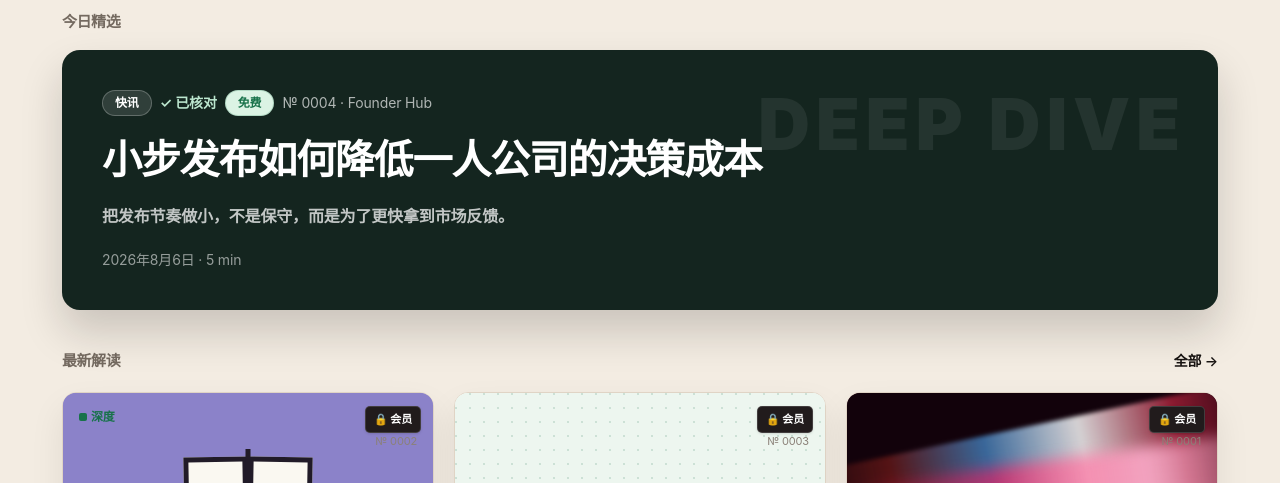
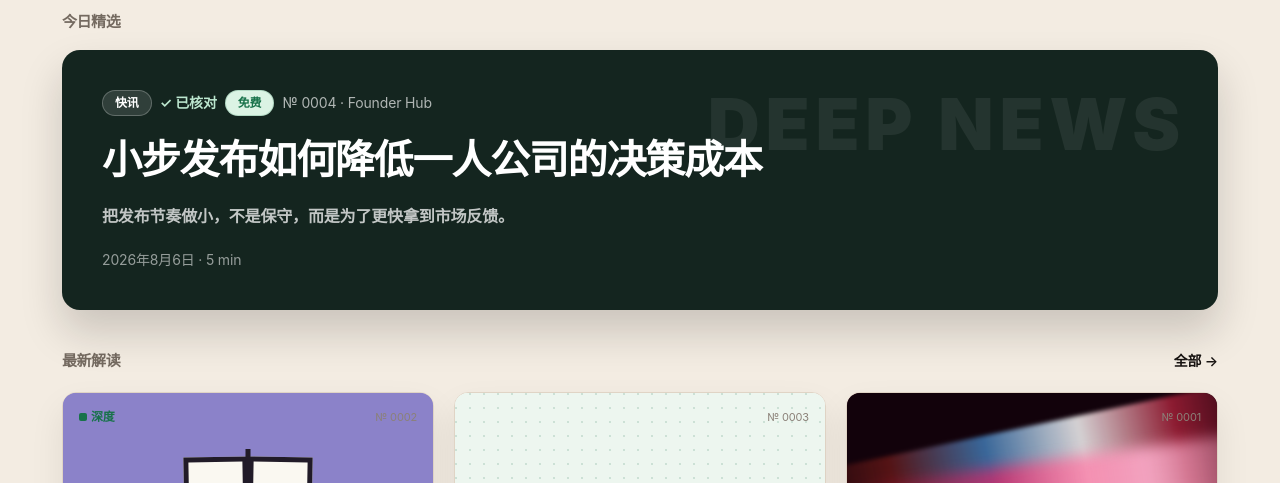
Before and after one commit to RaymanTao/founder-hub, a Next.js app: page / in a window 1280 px wide. Shown: the part 238-721 px from the top of the page. Built offline with nearby package versions, Linux system fonts and the light colour scheme; no server answers.

Commit message:
Update homepage news labels

```diff
--- a/app/page.tsx
+++ b/app/page.tsx
@@ -21,14 +21,6 @@ const coverThemes = [
 
 function formatNumber(number: number) {
   return `№ ${String(number || 1).padStart(4, "0")}`;
-}
-
-function MembershipBadge() {
-  return (
-    <span className="inline-flex items-center rounded-[5px] border border-white/15 bg-[#211b1c] px-2 py-1 text-[11px] font-semibold text-white shadow-sm">
-      🔒 会员
-    </span>
-  );
 }
 
 function StatusPill({
@@ -127,7 +119,7 @@ function FeaturedCard({ article }: { article: ArticleMeta }) {
       className="relative block overflow-hidden rounded-[18px] bg-[#14251f] px-9 py-10 text-white shadow-[0_22px_42px_rgba(23,19,17,0.18)] transition hover:-translate-y-0.5 sm:px-10 sm:py-10"
     >
       <div className="absolute right-8 top-5 hidden text-[72px] font-black tracking-[0.08em] text-white/7 sm:block">
-        DEEP DIVE
+        DEEP NEWS
       </div>
       <div className="relative z-10 flex flex-wrap items-center gap-2 text-sm text-white/66">
         <StatusPill>{article.access === "Deep Dive" ? "深度" : "快讯"}</StatusPill>
@@ -170,10 +162,7 @@ function ArticleCard({
             </span>
           ) : null}
         </div>
-        <div className="absolute right-3 top-3">
-          <MembershipBadge />
-        </div>
-        <span className="absolute right-4 top-10 text-[11px] text-[#8b8178]">
+        <span className="absolute right-4 top-4 text-[11px] text-[#8b8178]">
           {formatNumber(article.number)}
         </span>
       </div>
```
